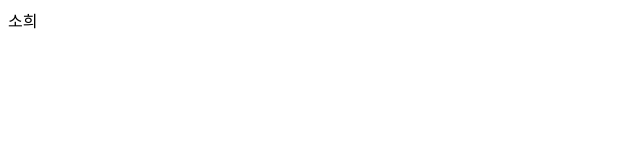
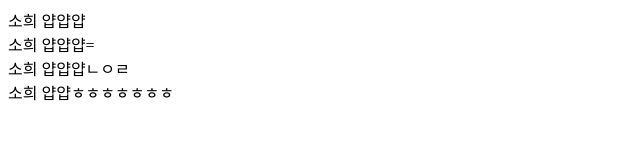
Before and after one commit to GoryTuem/soheeProject, a plain HTML site: page index.html in a window 1280 px wide. Shown: the whole page, without its empty margins (0-640 px from the left). Drawn offline with Linux system fonts and the light colour scheme.

Commit message:
no message

```diff
--- a/index.html
+++ b/index.html
@@ -1 +1,4 @@
-<div>소희</div>
+<div>소희 얍얍얍</div>
+<div>소희 얍얍얍=</div>
+<div>소희 얍얍얍ㄴㅇㄹ</div>
+<div>소희 얍얍ㅎㅎㅎㅎㅎㅎㅎ</div>
```
